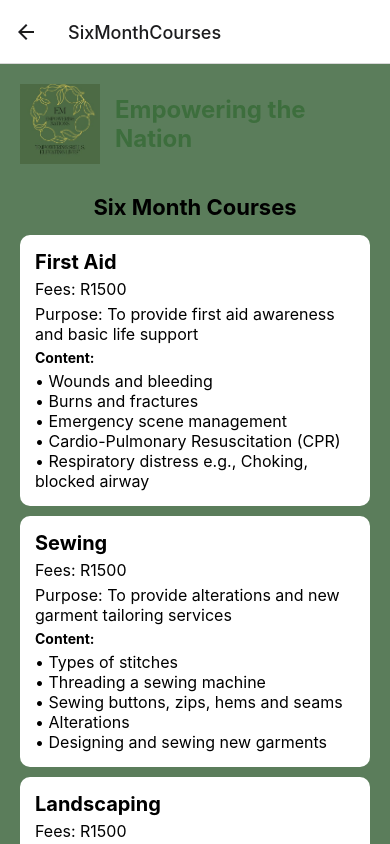
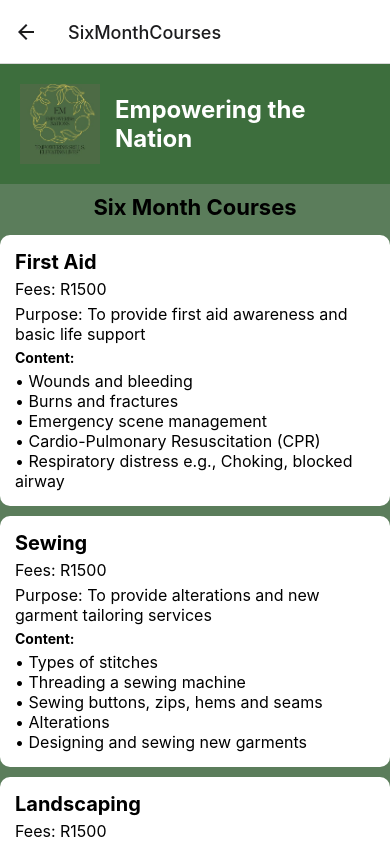
Before and after one commit to ST10456501/Milestone-3, a React Native app in the folder empowering-nation-app/: screen /SixMonthCourses in a window 390 px wide. Shown: the top 844 px of the page. Built offline with nearby package versions, Linux system fonts and the light colour scheme.

Commit message:
Update Six-MonthCoursesScreen.js

```diff
--- a/empowering-nation-app/components/screens/Six-MonthCoursesScreen.js
+++ b/empowering-nation-app/components/screens/Six-MonthCoursesScreen.js
@@ -93,16 +93,17 @@ const CourseDetails = ({ title, fee, purpose, content }) => (
 );
 
 const styles = StyleSheet.create({
-  container: {
+ container: {
     flex: 1,
-    padding: 20,
     backgroundColor: '#5B7D5B',
   },
-  header: {
+   header: {
     flexDirection: 'row',
     alignItems: 'center',
-    marginBottom: 20,
-  },
+    padding: 20,
+    backgroundColor: '#3D6E3D',
+   },
+
   logo: {
     width: 80,
     height: 80,
@@ -111,7 +112,7 @@ const styles = StyleSheet.create({
   title: {
     fontSize: 24,
     fontWeight: 'bold',
-    color: '#3D6E3D',
+    color: '#FFF', //Changed to white
   },
   subtitle: {
     fontSize: 22,
@@ -122,12 +123,12 @@ const styles = StyleSheet.create({
   courseContainer: {
     marginBottom: 20,
   },
-  courseDetails: {
+   courseDetails: {
     backgroundColor: '#ffffff',
     borderRadius: 10,
     padding: 15,
     marginVertical: 5,
-    elevation: 2,
+    elevation: 2,// Shadow effect
   },
   courseTitle: {
     fontSize: 20,
```
